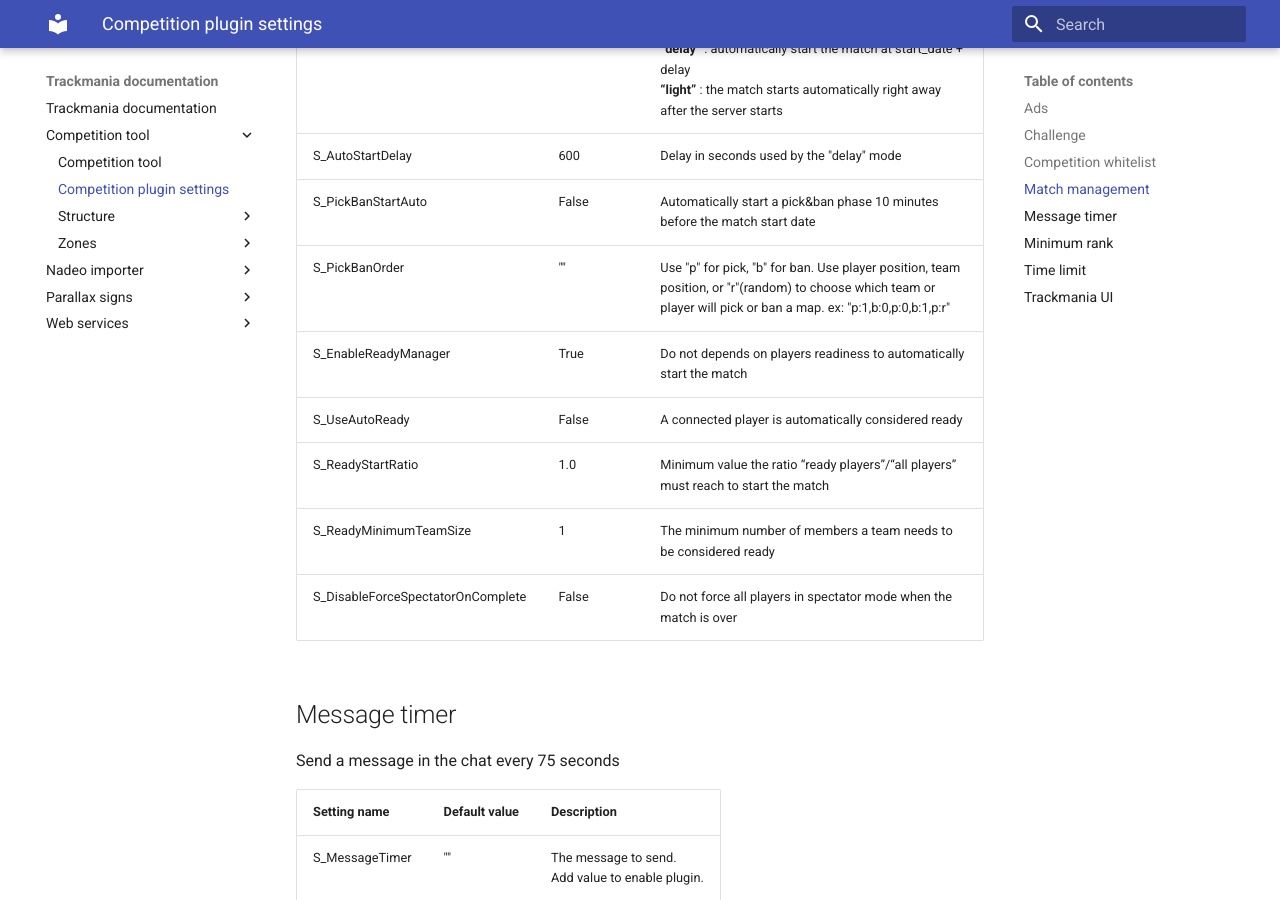
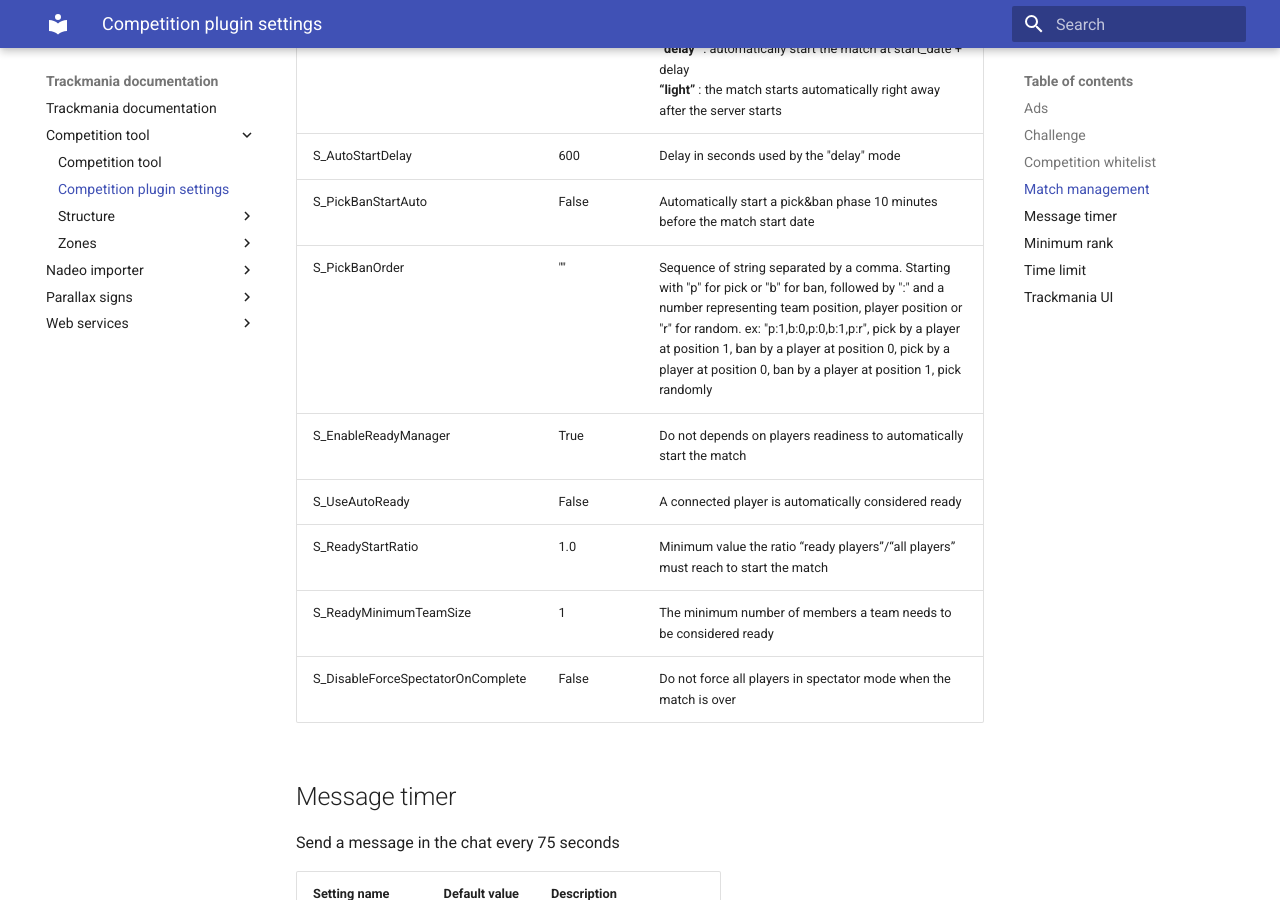
Before and after one commit to nadeo/trackmania-doc, an MkDocs documentation site: the page built from docs/competition-tool/plugin-settings.md, in a window 1280 px wide and 900 px high, scrolled down 1221 px. Built offline with MkDocs 1.6.1 and Material for MkDocs 9.7.7, drawn with Linux system fonts in a browser that asks for light colours.

Commit message:
fix documentation

```diff
--- a/docs/competition-tool/plugin-settings.md
+++ b/docs/competition-tool/plugin-settings.md
@@ -27,17 +27,17 @@
 ## Match management
 Automatically enabled for all matches
 
-| Setting name                       | Default value  | Description                                                                                                                                                                                         |
-|:-----------------------------------|:---------------|:----------------------------------------------------------------------------------------------------------------------------------------------------------------------------------------------------|
-| S_AutoStartMode                    | ""             | Possible values :<br/> “” : disabled <br/> **“delay”** : automatically start the match at start_date + delay <br/> **“light”** : the match starts automatically right away after the server starts  |
-| S_AutoStartDelay                   | 600            | Delay in seconds used by the "delay" mode                                                                                                                                                           |
-| S_PickBanStartAuto                 | False          | Automatically start a pick&ban phase 10 minutes before the match start date                                                                                                                         |
-| S_PickBanOrder                     | ""             | Use "p" for pick, "b" for ban. Use player position, team position, or "r"(random) to choose which team or player will pick or ban a map. ex: "p:1,b:0,p:0,b:1,p:r"                                  |
-| S_EnableReadyManager               | True           | Do not depends on players readiness to automatically start the match                                                                                                                                |
-| S_UseAutoReady                     | False          | A connected player is automatically considered ready                                                                                                                                                |
-| S_ReadyStartRatio                  | 1.0            | Minimum value the ratio “ready players”/“all players” must reach to start the match                                                                                                                 |
-| S_ReadyMinimumTeamSize             | 1              | The minimum number of members a team needs to be considered ready                                                                                                                                   |
-| S_DisableForceSpectatorOnComplete  | False          | Do not force all players in spectator mode when the match is over                                                                                                                                   |
+| Setting name                       | Default value  | Description                                                                                                                                                                                                                                                                                                                                            |
+|:-----------------------------------|:---------------|:-------------------------------------------------------------------------------------------------------------------------------------------------------------------------------------------------------------------------------------------------------------------------------------------------------------------------------------------------------|
+| S_AutoStartMode                    | ""             | Possible values :<br/> “” : disabled <br/> **“delay”** : automatically start the match at start_date + delay <br/> **“light”** : the match starts automatically right away after the server starts                                                                                                                                                     |
+| S_AutoStartDelay                   | 600            | Delay in seconds used by the "delay" mode                                                                                                                                                                                                                                                                                                              |
+| S_PickBanStartAuto                 | False          | Automatically start a pick&ban phase 10 minutes before the match start date                                                                                                                                                                                                                                                                            |
+| S_PickBanOrder                     | ""             | Sequence of string separated by a comma. Starting with "p" for pick or "b" for ban, followed by ":" and a number representing team position, player position or "r" for random. ex: "p:1,b:0,p:0,b:1,p:r", pick by a player at position 1, ban by a player at position 0, pick by a player at position 0, ban by a player at position 1, pick randomly |
+| S_EnableReadyManager               | True           | Do not depends on players readiness to automatically start the match                                                                                                                                                                                                                                                                                   |
+| S_UseAutoReady                     | False          | A connected player is automatically considered ready                                                                                                                                                                                                                                                                                                   |
+| S_ReadyStartRatio                  | 1.0            | Minimum value the ratio “ready players”/“all players” must reach to start the match                                                                                                                                                                                                                                                                    |
+| S_ReadyMinimumTeamSize             | 1              | The minimum number of members a team needs to be considered ready                                                                                                                                                                                                                                                                                      |
+| S_DisableForceSpectatorOnComplete  | False          | Do not force all players in spectator mode when the match is over                                                                                                                                                                                                                                                                                      |
 
 ## Message timer
 Send a message in the chat every 75 seconds
```
